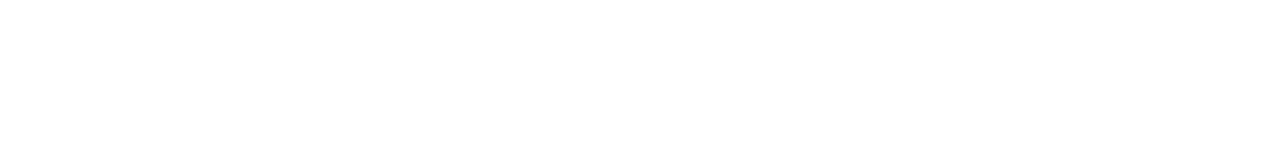
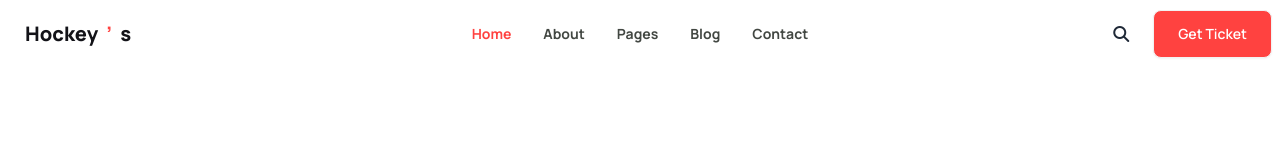
Before and after one commit to Tamanna5092/hockey, a plain HTML site: page index.html in a window 1280 px wide. Drawn offline with nearby package versions, Linux system fonts and the light colour scheme.

Commit message:
add navbar

```diff
--- a/index.html
+++ b/index.html
@@ -11,6 +11,8 @@
 <link rel="preconnect" href="https://fonts.googleapis.com">
 <link rel="preconnect" href="https://fonts.gstatic.com" crossorigin>
 <link href="https://fonts.googleapis.com/css2?family=Manrope:wght@200..800&display=swap" rel="stylesheet">
+<!-- font awesome -->
+<script src="https://kit.fontawesome.com/af53811214.js" crossorigin="anonymous"></script>
 <!-- Tailwind custom color -->
 <script>
     tailwind.config = {
@@ -25,13 +27,44 @@
   </script>
 <style>
     .manrope{
-        font-family: "Manrope", sans-serif;
+        font-family: "Manrope";
     }
 </style>
 </head>
 <body class="manrope">
-    <header>
-
+    <header class="container mx-auto">
+        <section>
+            <div class="navbar bg-base-100">
+                <div class="navbar-start">
+                  <div class="dropdown">
+                    <div tabindex="0" role="button" class="btn btn-ghost lg:hidden">
+                      <svg xmlns="http://www.w3.org/2000/svg" class="h-5 w-5" fill="none" viewBox="0 0 24 24" stroke="currentColor"><path stroke-linecap="round" stroke-linejoin="round" stroke-width="2" d="M4 6h16M4 12h8m-8 6h16" /></svg>
+                    </div>
+                    <ul tabindex="0" class="menu menu-sm dropdown-content mt-3 z-[1] p-2 shadow bg-base-100 rounded-box w-52">
+                        <li><a>Home</a></li>
+                        <li><a>About</a></li>
+                        <li><a>Pages</a></li>
+                        <li><a>Blog</a></li>
+                        <li><a>Contact</a></li>
+                    </ul>
+                  </div>
+                  <a class="btn btn-ghost text-xl text-[#131318] font-extrabold">Hockey<span class="text-[#FF4240]">’</span>s</a>
+                </div>
+                <div class="navbar-center hidden lg:flex">
+                  <ul class="menu menu-horizontal px-1 text-[#424742] font-bold">
+                    <li><a><span class="text-[#FF4240]">Home</span></a></li>
+                      <li><a>About</a></li>
+                      <li><a>Pages</a></li>
+                      <li><a>Blog</a></li>
+                      <li><a>Contact</a></li>
+                  </ul>
+                </div>
+                <div class="navbar-end">
+                    <a><i class="fa-solid fa-magnifying-glass mr-6"></i></a>
+                  <a class="btn text-white bg-[#FF4240] rounded-lg px-6 py-4">Get Ticket</a>
+                </div>
+              </div>
+        </section>
     </header>
     <main>
 
```
